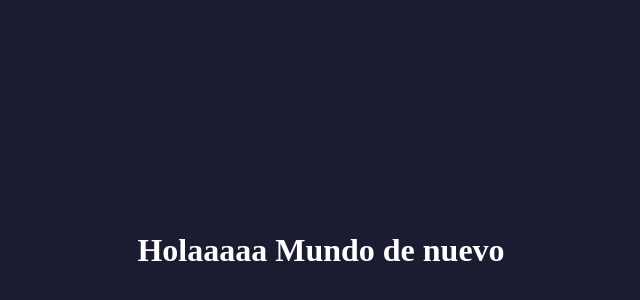
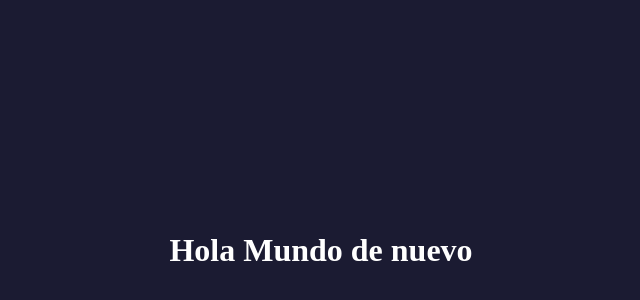
Before and after one commit to dsanguti/first-list-users, a React (Vite) app: page / in a window 1280 px wide. Shown: the part 150-450 px from the top of the page, without its empty margins (319-959 px from the left). Built offline with nearby package versions, Linux system fonts and the light colour scheme.

Commit message:
Hola Mundo

```diff
--- a/src/App.jsx
+++ b/src/App.jsx
@@ -4,7 +4,7 @@ function App() {
   return (
     <>
       <div className="containerh1">
-        <h1>Holaaaaa Mundo de nuevo</h1>
+        <h1>Hola Mundo de nuevo</h1>
       </div>
     </>
   );
```
